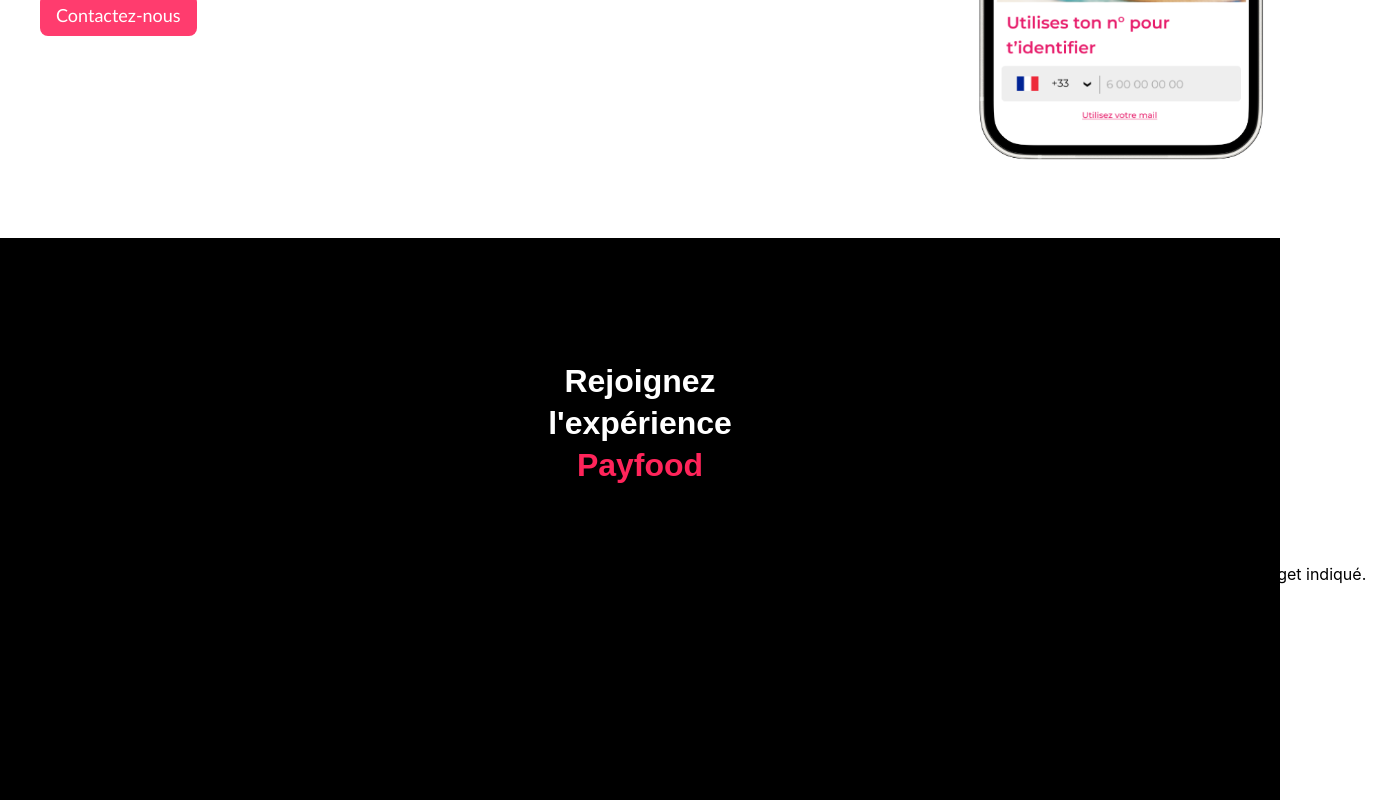
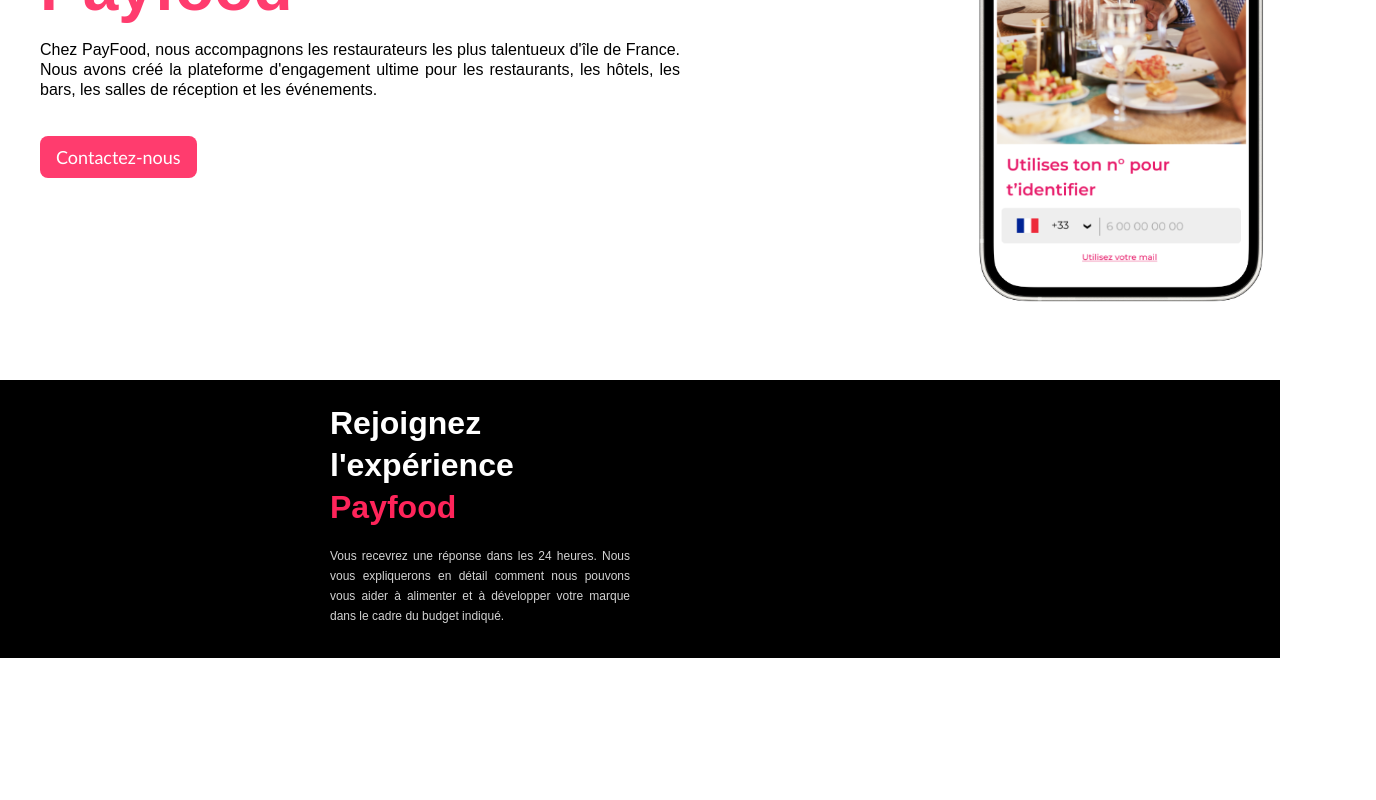
Before and after one commit to Armelsteve1/PAYFOOD, a React (Create React App) app in the folder payfood/: page / in a window 1280 px wide. Shown: the part 316-1116 px from the top of the page, 1376 px wide, since content can reach past the window. After the commit the page ends 974 px from the top, so only its background shows below. Built offline with nearby package versions, Linux system fonts and the light colour scheme.

Commit message:
need to fix the content to top prblm

```diff
--- a/payfood/src/Component/HomePage/homePage.js
+++ b/payfood/src/Component/HomePage/homePage.js
@@ -34,16 +34,19 @@
           <img className="phone" src={phone} alt="Phone" />
         </section>
         <section className="deuxieme">
-          <div className="title">
-            <div>
+          <div className="container">
+            <div className="left">
               <span>Rejoignez</span>
               <span>l'expérience</span>
               <span>Payfood</span>
+              <p>Vous recevrez une réponse dans les 24 heures. Nous vous expliquerons en détail comment nous pouvons vous aider à alimenter et à développer votre marque dans le cadre du budget indiqué.</p>
             </div>
-            <p>Vous recevrez une réponse dans les 24 heures. Nous vous expliquerons en détail comment nous pouvons vous aider à alimenter et à développer votre marque dans le cadre du budget indiqué.</p>
+            <div className="right">
+              Lorem ipsum dolor sit amet, consectetur adipiscing elit. Sed et ultrices libero.
+            </div>
           </div>
-          <div>Lorem ipsum dolor sit amet, consectetur adipiscing elit. Sed et ultrices libero.</div>
         </section>
+
       </main >
     </div >
   );
--- a/payfood/src/Component/HomePage/homePageStyle.css
+++ b/payfood/src/Component/HomePage/homePageStyle.css
@@ -84,30 +84,53 @@
   }
 } */
 .deuxieme {
+  background-color: black;
+  display: flex;
+  justify-content: center;
+}
+
+.container {
   display: flex;
   justify-content: center;
   align-items: center;
-  flex-wrap: wrap;
-  background-color: #000000;
-}
-
-.deuxieme div {
-  flex: 0 0 auto;
   padding: 10px;
   margin: 50px 0;
   text-align: center;
+  margin: auto;
+  width: 50%;
 }
 
-.deuxieme div span {
+.left {
+  flex: 1;
+  padding: 10px;
+}
+
+.right {
+  flex: 1;
+  padding: 10px;
+  text-align: left;
+}
+
+.left span {
   display: block;
   font-weight: 600;
   font-size: 2rem;
   color: white;
   margin: 5px 0;
-  font-family: Montserat, sans-serif;
+  font-family: Montserrat, sans-serif;
+  text-align: start;
 }
 
-.deuxieme .title span:last-child {
+.left span:nth-last-child(2) {
   color: #ff245a;
   margin: 0 0 20px;
 }
+
+.left p {
+  color: #d3d3d3;
+  font-family: Montesrat, sans-serif;
+  text-align: justify;
+  font-size: 12px;
+  line-height: 20px;
+  font-weight: 100;
+}
```
